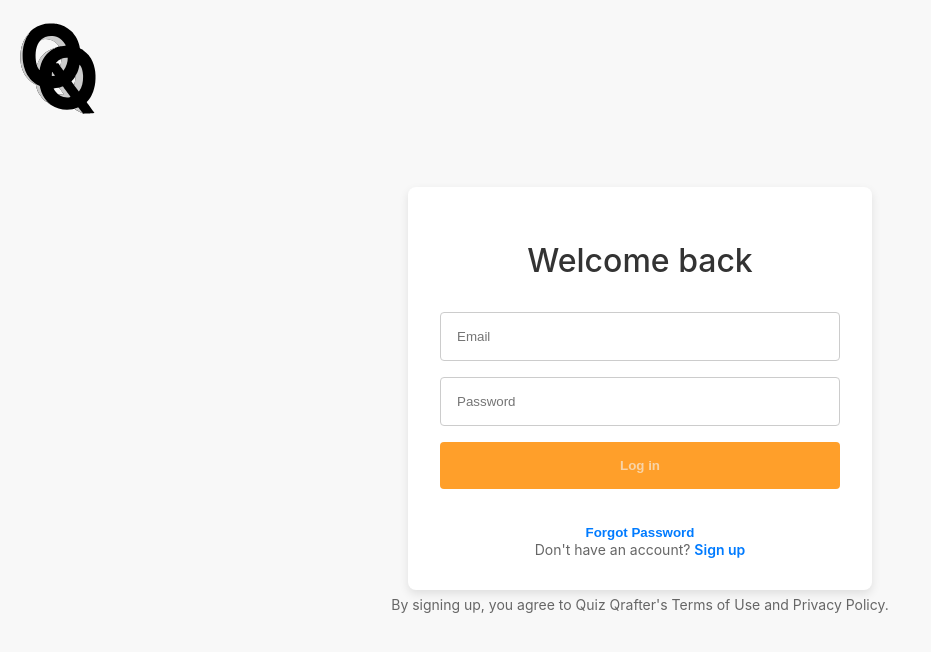
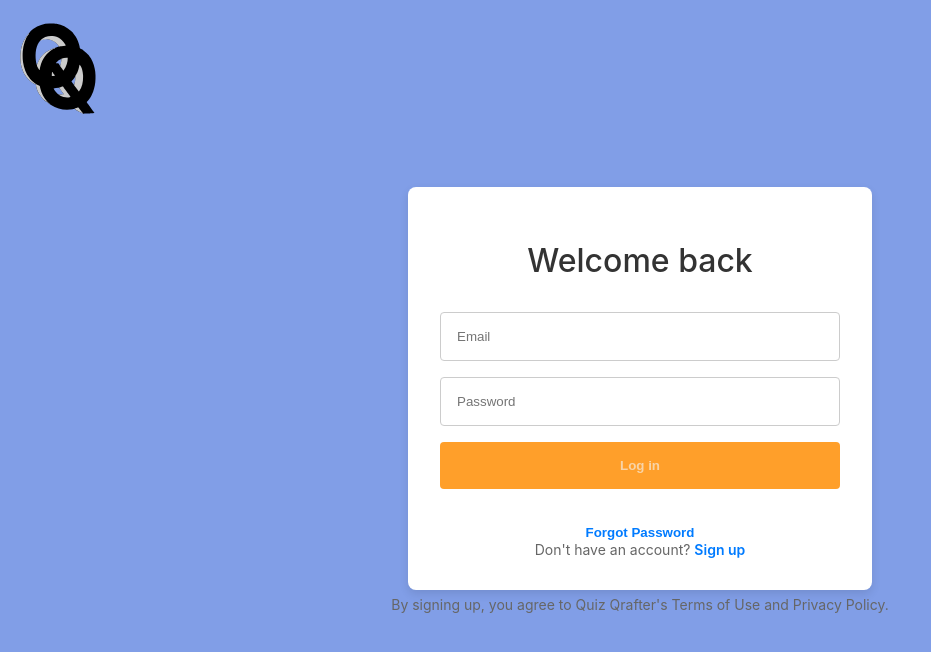
Before and after one commit to QuizQrafter/quiz-qrafter, a React (Create React App) app in the folder frontend/: page /login in a window 1280 px wide. Shown: the top 652 px of the page, without its empty margins (0-931 px from the left). Built offline with nearby package versions, Linux system fonts and the light colour scheme; no server answers.

Commit message:
updating login background

```diff
--- a/frontend/src/containers/Auth/auth.module.css
+++ b/frontend/src/containers/Auth/auth.module.css
@@ -4,7 +4,7 @@
   justify-content: center;
   align-items: center;
   min-height: 100vh;
-  background-color: #f8f8f8;
+  background-color: #819ee7;
 }
 
 .authCard {
```
